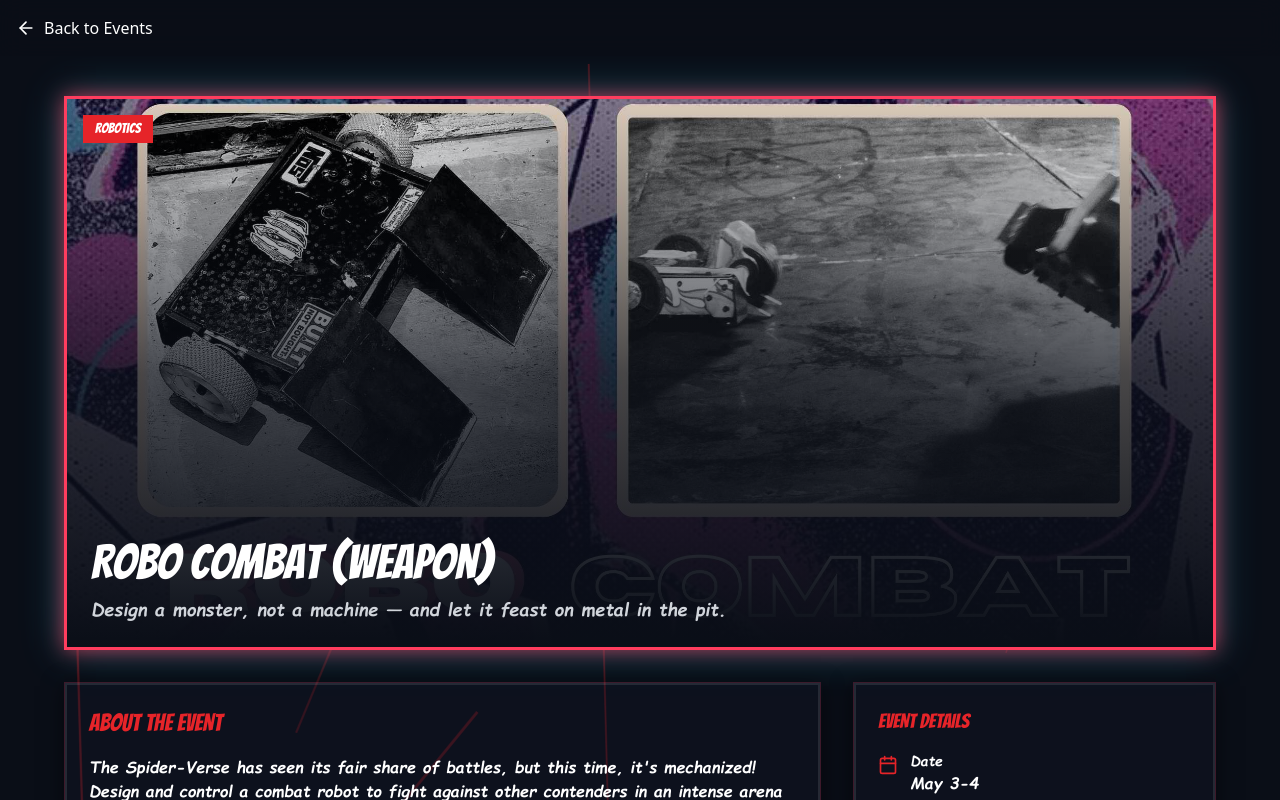
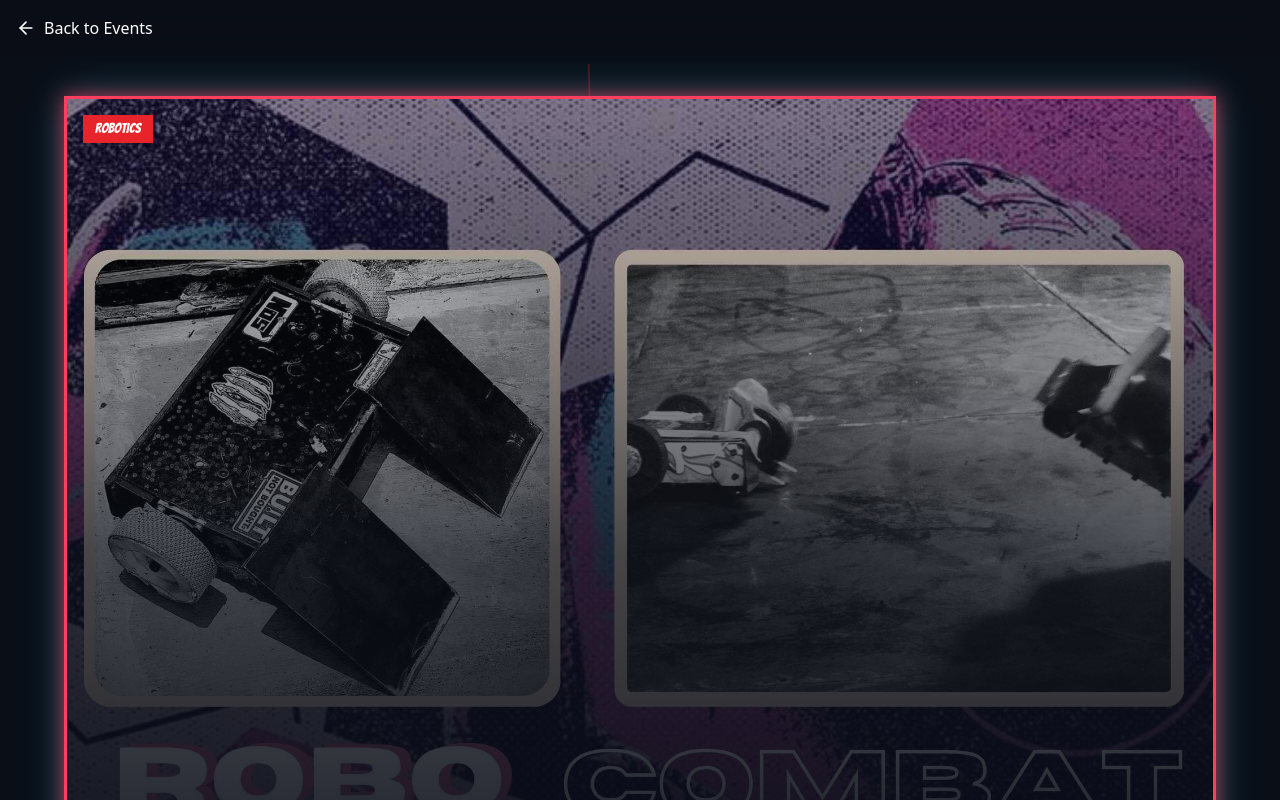
Before and after one commit to psroy007/unitron-final, a Next.js app: page /events/1 in a window 1280 px wide. Shown: the top 800 px of the page. Built offline with nearby package versions, Linux system fonts and the light colour scheme.

Commit message:
Update page.tsx

```diff
--- a/app/events/[id]/page.tsx
+++ b/app/events/[id]/page.tsx
@@ -936,7 +936,7 @@ export default function EventDetailPage() {
             animate={{ opacity: 1, y: 0 }}
             transition={{ duration: 0.5 }}
           >
-            <div className="relative aspect-[23/11]">
+            <div className="relative aspect-[23/18]">
               <Image src={event.image || "/placeholder.svg"} alt={event.title} fill className="object-cover" />
               <div className="absolute inset-0 bg-gradient-to-t from-spider-dark via-spider-dark/70 to-transparent"></div>
 
```
